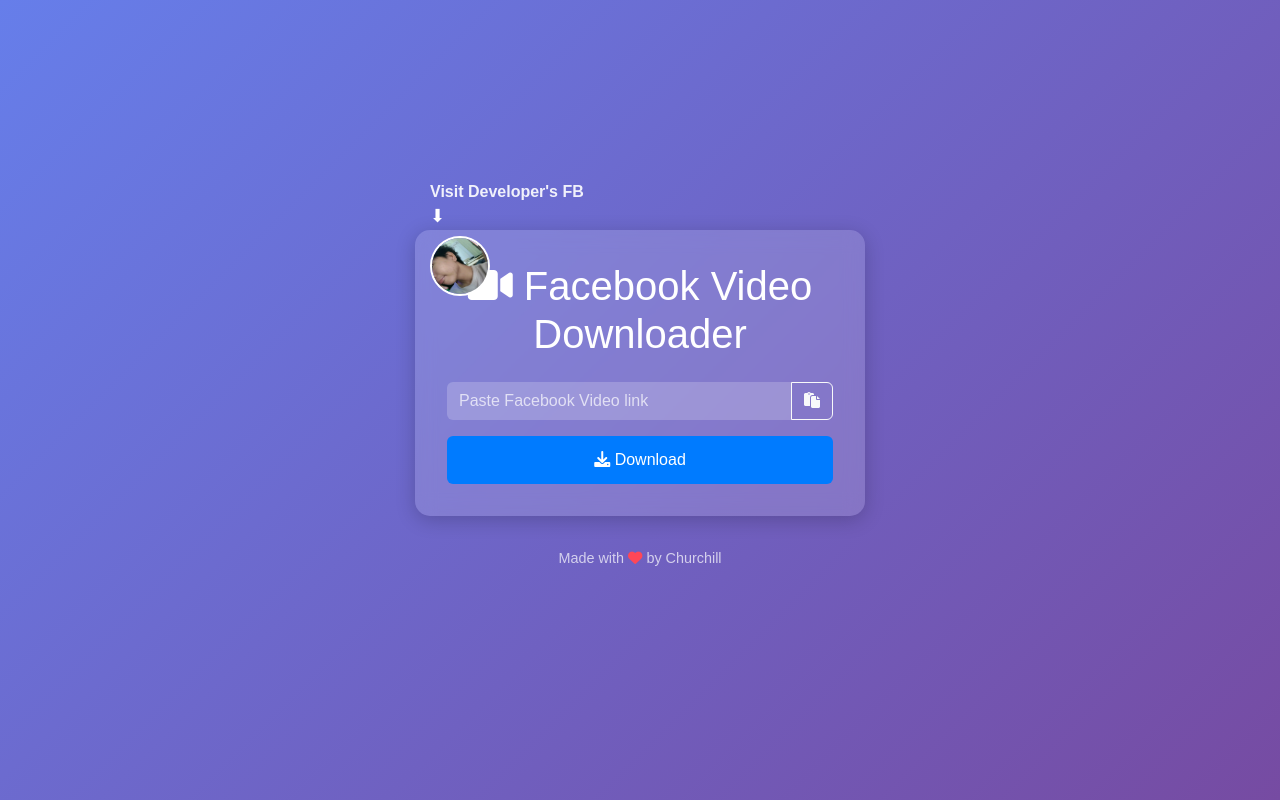
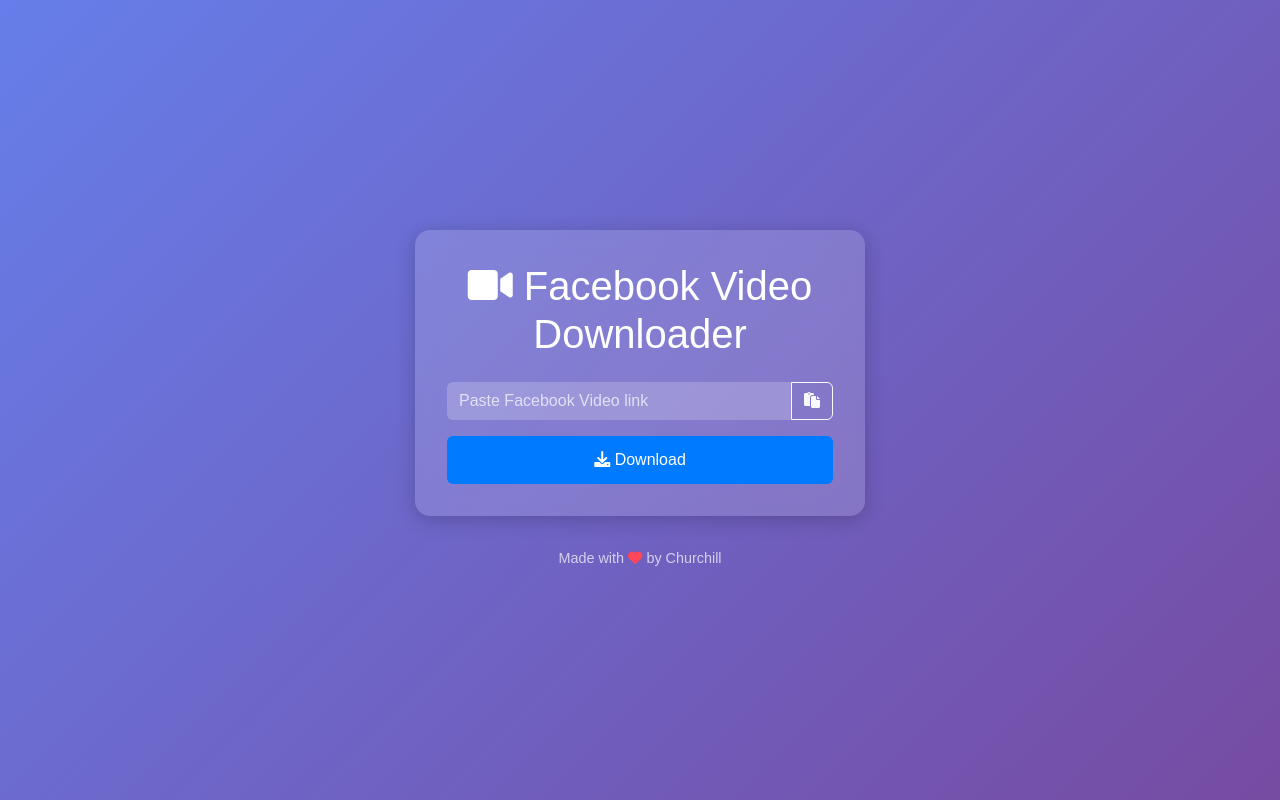
Before and after one commit to Kupalpriv/Fbvideo-downloader, a website: page public/index.html in a window 1280 px wide. Drawn offline with nearby package versions, Linux system fonts and the light colour scheme.

Commit message:
Update index.html

```diff
--- a/public/index.html
+++ b/public/index.html
@@ -29,40 +29,6 @@
             width: 100%;
             position: relative;
         }
-        .dev-info {
-            position: absolute;
-            top: -50px;
-            left: 0;
-            text-align: left;
-            width: 100%;
-            padding-left: 15px;
-        }
-        .dev-text {
-            font-size: 1rem;
-            font-weight: bold;
-            color: rgba(255, 255, 255, 0.9);
-            margin-bottom: 5px;
-        }
-        .arrow {
-            font-size: 18px;
-            color: #fff;
-            animation: bounce 1.5s infinite;
-        }
-        .icon {
-            width: 60px;
-            height: 60px;
-            border-radius: 50%;
-            border: 2px solid #fff;
-            cursor: pointer;
-            transition: box-shadow 0.3s ease;
-        }
-        .icon:hover {
-            box-shadow: 0 0 15px rgba(255, 255, 255, 0.8);
-        }
-        @keyframes bounce {
-            0%, 100% { transform: translateY(0); }
-            50% { transform: translateY(-6px); }
-        }
         .input-group .form-control {
             background: rgba(255, 255, 255, 0.2);
             border: none;
@@ -90,12 +56,6 @@
 </head>
 <body>
     <div class="container">
-        <div class="dev-info">
-            <div class="dev-text">Visit Developer's FB</div>
-            <div class="arrow">⬇</div>
-            <img src="icon.jpg" alt="Developer Icon" class="icon" onclick="window.open('https://www.facebook.com/Churchill.Dev4100', '_blank')">
-        </div>
-
         <h1 class="mb-4"><i class="fas fa-video"></i> Facebook Video Downloader</h1>
 
         <div class="input-group mb-3">
@@ -112,7 +72,7 @@
         Made with <i class="fas fa-heart" style="color: #ff4757;"></i> by Churchill
     </div>
 
-    <script src="https://cdn.jsdelivr.net/npm/@popperjs/core@2.11.6/dist/umd/popper.min.js"></script>
+    <script src="script.js"></script>
     <script src="https://cdn.jsdelivr.net/npm/bootstrap@5.3.0/dist/js/bootstrap.min.js"></script>
 </body>
 </html>
```
